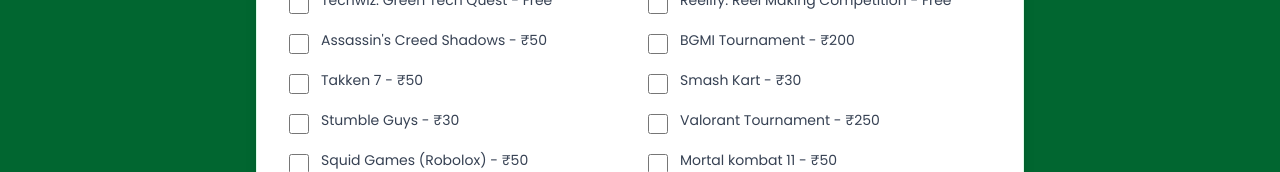
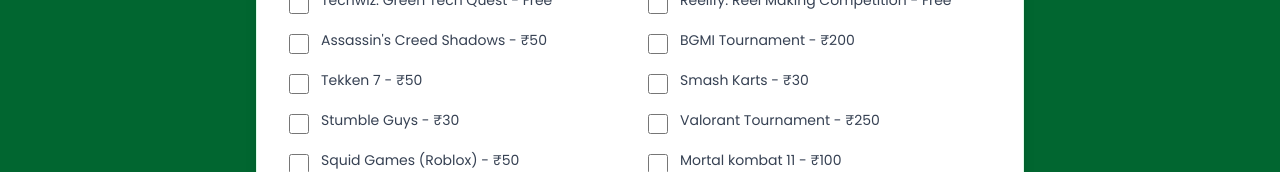
Before and after one commit to CQSTechSolutions/CYNET-JIMS, a Next.js app: page /register-for-events in a window 1280 px wide. Shown: the part 780-952 px from the top of the page. Built offline with nearby package versions, Linux system fonts and the light colour scheme; no server answers.

Commit message:
Minor Updates

```diff
--- a/app/register-for-events/page.jsx
+++ b/app/register-for-events/page.jsx
@@ -43,12 +43,12 @@
     const gamexcite = [
         { id: "Assassin-creed-shadow", name: "Assassin's Creed Shadows", price: 50 },
         { id: "bgmi-tournament", name: "BGMI Tournament", price: 200 },
-        { id: "takken-7", name: "Takken 7", price: 50 },
-        { id: "smash-kart", name: "Smash Kart", price: 30 },
+        { id: "takken-7", name: "Tekken 7", price: 50 },
+        { id: "smash-kart", name: "Smash Karts", price: 30 },
         { id: "stumble-guys", name: "Stumble Guys", price: 30 },
         { id: "valorant-tournament", name: "Valorant Tournament", price: 250 },
-        { id: "squid-games-robolox", name: "Squid Games (Robolox)", price: 50 },
-        { id: "mortal-kombat-11", name: "Mortal kombat 11", price: 50 },
+        { id: "squid-games-robolox", name: "Squid Games (Roblox)", price: 50 },
+        { id: "mortal-kombat-11", name: "Mortal kombat 11", price: 100 },
     ];
 
     const handleChange = (e) => {
```
